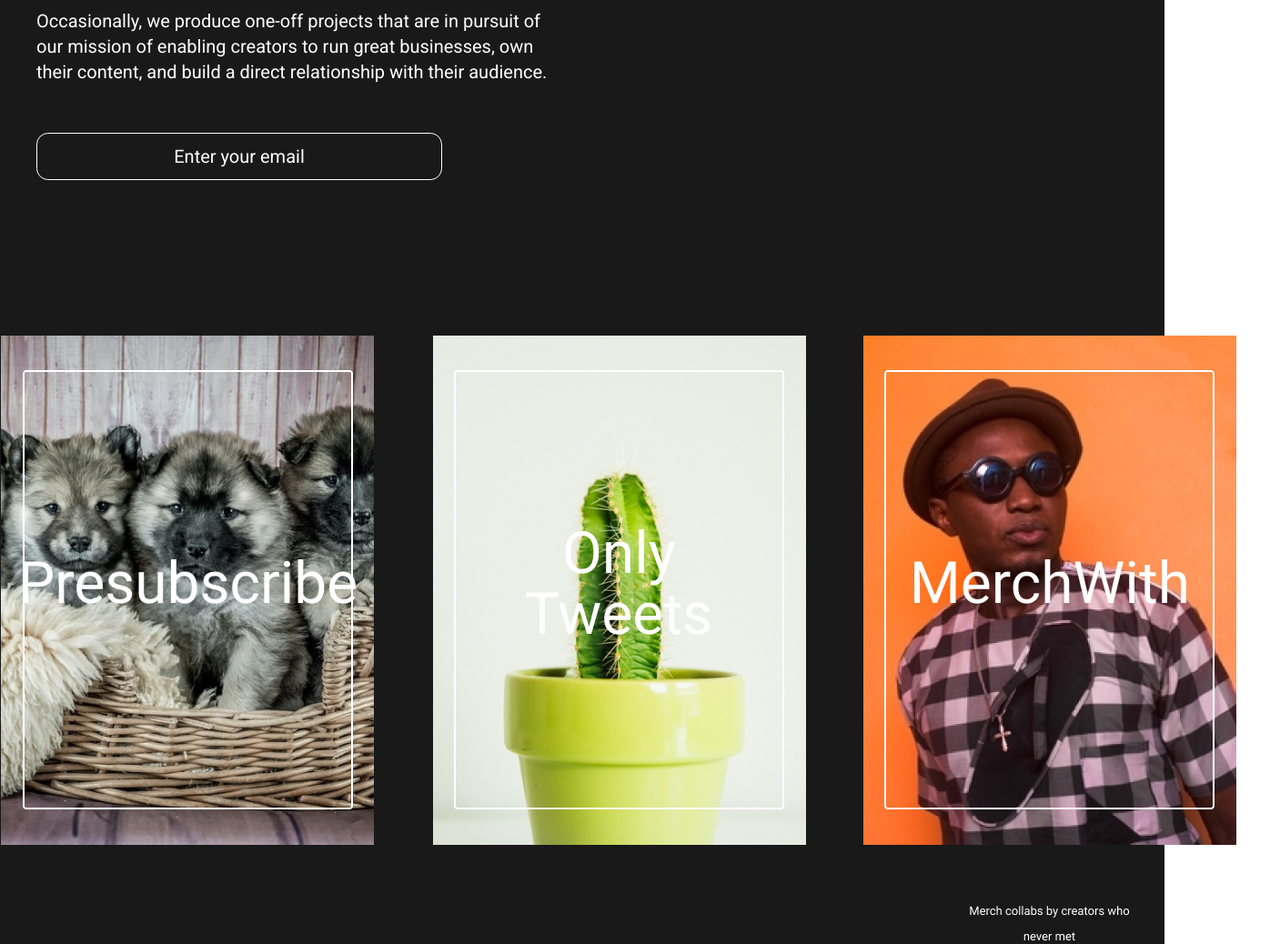
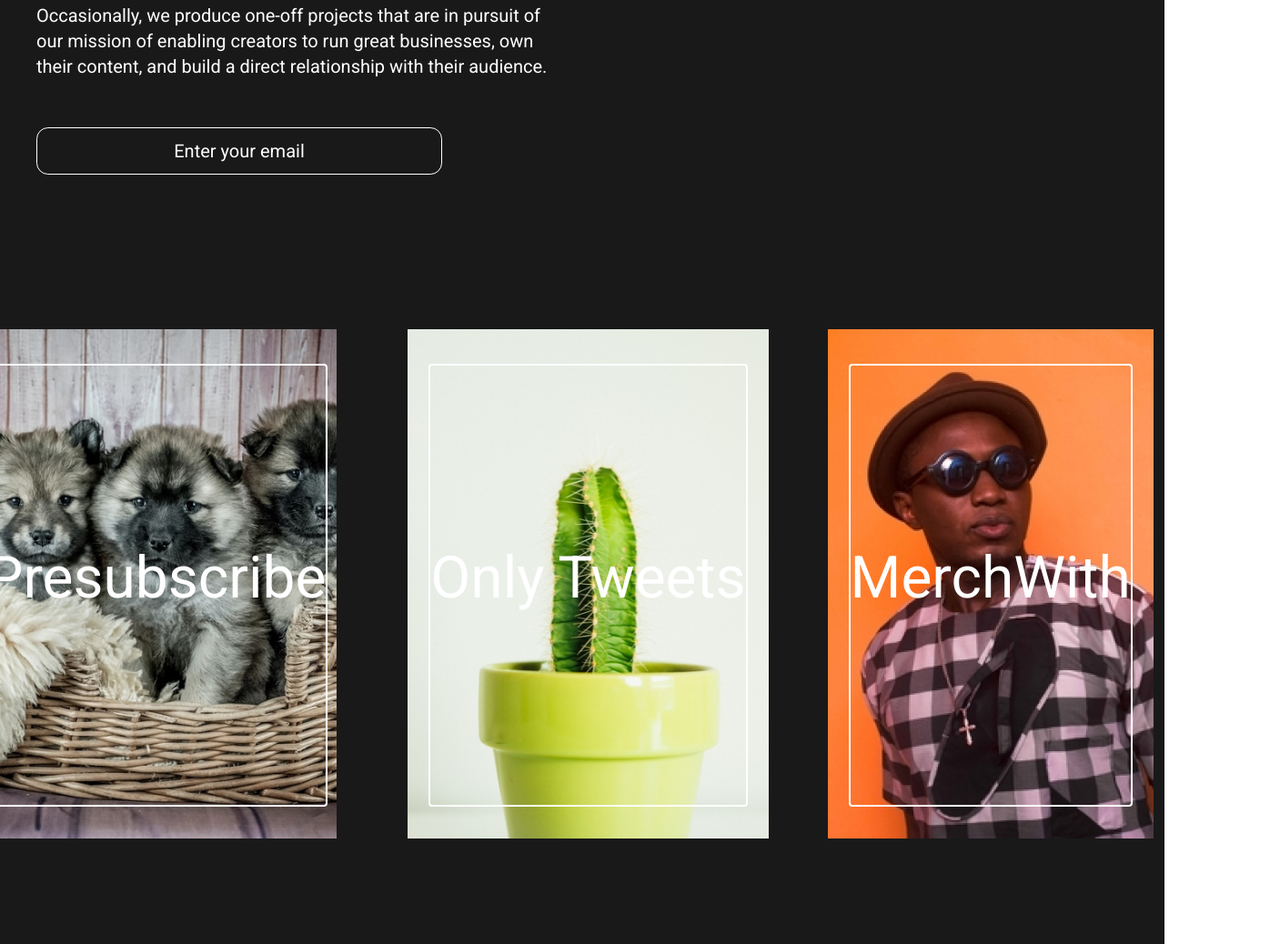
Before and after one commit to vasileuski/lesson-hw-4, a plain HTML site: page Stir/index.html in a window 1280 px wide. Shown: the part 332-1370 px from the top of the page at 91% size, 1396 px wide, since content can reach past the window. Drawn offline with Linux system fonts and the light colour scheme.

Commit message:
complete extra layout

```diff
--- a/Stir/css/style.css
+++ b/Stir/css/style.css
@@ -2,6 +2,7 @@
 	padding: 0;
 	margin: 0;
 	box-sizing: border-box;
+	font-size: 0;
 }
 
 .container {
@@ -11,6 +12,8 @@
 
 .content {
 	background-color: #191919;
+	font-family: Roboto, sans-serif;
+	min-height: 1541px;
 }
 .container {
 	padding-top: 180px;
@@ -33,7 +36,6 @@
 }
 
 .content__title {
-	font-family: Roboto;
 	font-size: 64px;
 	font-weight: 400;
 	line-height: 68px;
@@ -43,7 +45,6 @@
 
 .content__about {
 	max-width: 567px;
-	font-family: Roboto;
 	font-size: 20px;
 	line-height: 28px;
 	color: #FFFFFF;
@@ -51,7 +52,6 @@
 }
 .content__email {
 	padding: 11px 108px;
-	font-family: Roboto;
 	font-size: 20px;
 	line-height: 28px;
 	color: #FFFFFF;
@@ -61,6 +61,42 @@
 	border-radius: 12.7918px;
 	text-align: center;
 }
+
 .content__cards {
 	margin: 0 -80px 284px -80px;
 }
+
+.content__card {
+	display: inline-block;
+	margin-right: 65px;
+}
+
+.content__card:last-child {
+	margin-right: 0;
+}
+
+.content__card__text {
+	text-align: center;
+	font-size: 64px;
+	line-height: 68px;
+	text-align: center;
+	color: #FFFFFF;
+	border: 2px solid #FFFFFF;
+	border-radius: 3.99744px;
+	padding: 200px 0 215px 0;
+}
+
+.content__card:nth-child(1) {
+	background: url(/Stir/img/dogs.png) no-repeat;
+	padding: 38px 23px;
+}
+
+.content__card:nth-child(2) {
+	background: url(/Stir/img/cactus.png) no-repeat;
+	padding: 38px 23px;
+}
+
+.content__card:nth-child(3) {
+	background: url(/Stir/img/man.png) no-repeat;
+	padding: 38px 23px;
+}
--- a/Stir/index.html
+++ b/Stir/index.html
@@ -20,7 +20,17 @@
 			<h2 class="content__title">We're creators too</h2>
 			<p class="content__about">Occasionally, we produce one-off projects that are in pursuit of our mission of enabling creators to run great businesses, own their content, and build a direct relationship with their audience.</p>
 			<input type="email" value="Enter your email" class="content__email">
-			<img src="/Stir/img/cards.png" alt="cards" class="content__cards">
+			<div class="content__cards">
+				<span class="content__card">
+					<p class="content__card__text">Presubscribe</p>
+				</span>
+				<span class="content__card">
+					<p class="content__card__text">Only Tweets</p>
+				</span>
+				<span class="content__card">
+					<p class="content__card__text">MerchWith</p>
+				</span>
+			</div>
 		</div>
 	</div>
 </body>
```
Also changed, not shown: Stir/img/cactus.png (added), Stir/img/dogs.png (added), Stir/img/man.png (added).
